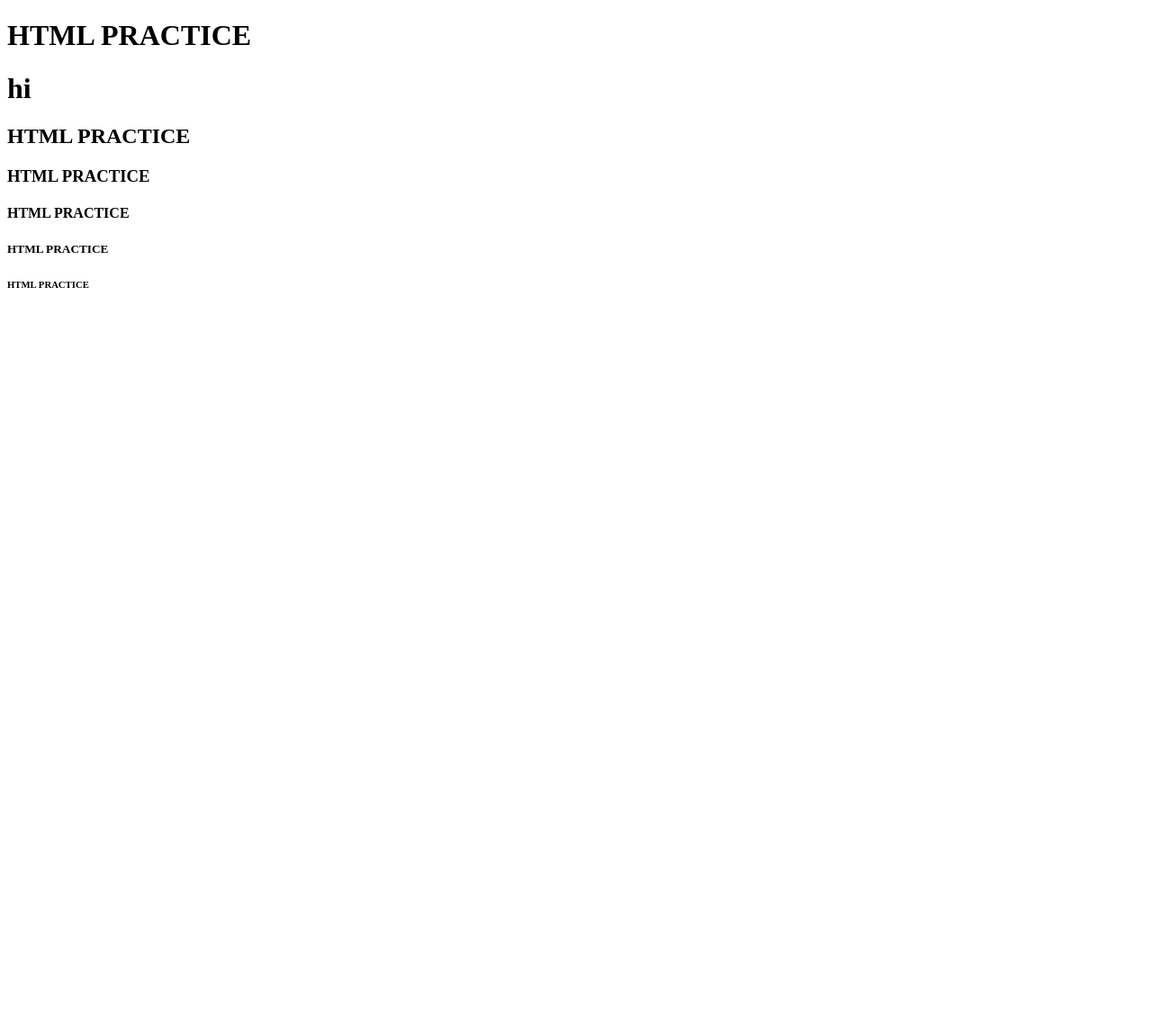
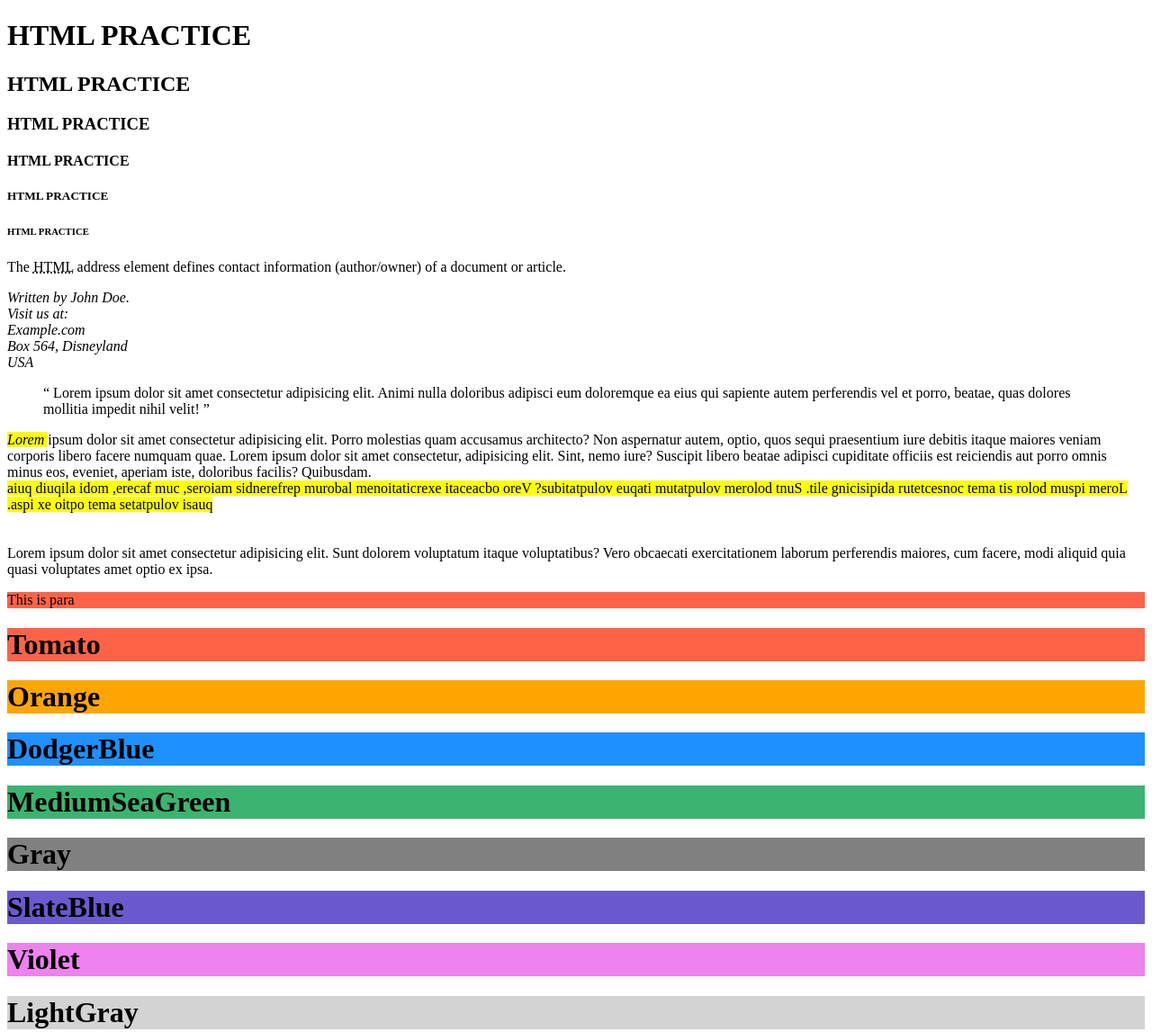
Before and after one commit to abhishek12m/HTML-PRACTICE, a plain HTML site: page index.html in a window 1280 px wide. Shown: the whole page at 90% size. Before the commit the page ends 800 px from the top, so only its background shows below. Drawn offline with Linux system fonts and the light colour scheme.

Commit message:
Practicing

```diff
--- a/index.html
+++ b/index.html
@@ -1,18 +1,19 @@
 <!DOCTYPE html>
 <html lang="en">
+
 <head>
     <meta charset="UTF-8">
     <meta http-equiv="X-UA-Compatible" content="IE=edge">
     <meta name="viewport" content="width=device-width, initial-scale=1.0">
     <title>Document</title>
 </head>
+
 <body>
     <!-- HTML PRACTICE -->
 
 
     <!-- HTML Heading from h1 to h6 -->
     <h1>HTML PRACTICE</h1>
-    <h1>hi</h1>
     <h2>HTML PRACTICE</h2>
     <h3>HTML PRACTICE</h3>
     <h4>HTML PRACTICE</h4>
@@ -20,6 +21,56 @@
     <h6>HTML PRACTICE</h6>
 
 
+    <p>The <abbr title="This is an html">HTML</abbr> address element defines contact information (author/owner) of a
+        document or article.</p>
+
+    <address>
+        Written by John Doe.<br>
+        Visit us at:<br>
+        Example.com<br>
+        Box 564, Disneyland<br>
+        USA
+    </address>
+
+
+    <blockquote><q>
+
+            Lorem ipsum dolor sit amet consectetur adipisicing elit. Animi nulla doloribus adipisci eum doloremque ea
+            eius qui sapiente autem perferendis vel et porro, beatae, quas dolores mollitia impedit nihil velit!
+
+        </q>
+    </blockquote>
+    <mark>
+
+        <cite>
+            Lorem
+        </cite>
+    </mark>
+    ipsum dolor sit amet consectetur adipisicing elit. Porro molestias quam accusamus architecto? Non aspernatur autem,
+    optio, quos sequi praesentium iure debitis itaque maiores veniam corporis libero facere numquam quae. Lorem ipsum
+    dolor sit amet consectetur, adipisicing elit. Sint, nemo iure? Suscipit libero beatae adipisci cupiditate officiis
+    est reiciendis aut porro omnis minus eos, eveniet, aperiam iste, doloribus facilis? Quibusdam.
+    <br>
+    <mark>
+        <bdo dir="rtl">Lorem ipsum dolor sit amet consectetur adipisicing elit. Sunt dolorem voluptatum itaque
+            voluptatibus? Vero obcaecati exercitationem laborum perferendis maiores, cum facere, modi aliquid quia quasi
+            voluptates amet optio ex ipsa.</bdo><br>
+        <br><br>
+    </mark>
+    <bdo dir="ltr">Lorem ipsum dolor sit amet consectetur adipisicing elit. Sunt dolorem voluptatum itaque voluptatibus?
+        Vero obcaecati exercitationem laborum perferendis maiores, cum facere, modi aliquid quia quasi voluptates amet
+        optio ex ipsa.</bdo>
+
+        <!-- this is a comment -->
+        <p style="background: tomato;">This is para</p>
+        <h1 style="background-color:Tomato;">Tomato</h1>
+        <h1 style="background-color:Orange;">Orange</h1>
+        <h1 style="background-color:DodgerBlue;">DodgerBlue</h1>
+        <h1 style="background-color:MediumSeaGreen;">MediumSeaGreen</h1>
+        <h1 style="background-color:Gray;">Gray</h1>
+        <h1 style="background-color:SlateBlue;">SlateBlue</h1>
+        <h1 style="background-color:Violet;">Violet</h1>
+        <h1 style="background-color:LightGray;">LightGray</h1>
 
 
 
@@ -37,4 +88,5 @@
 
 
 </body>
+
 </html>
```
